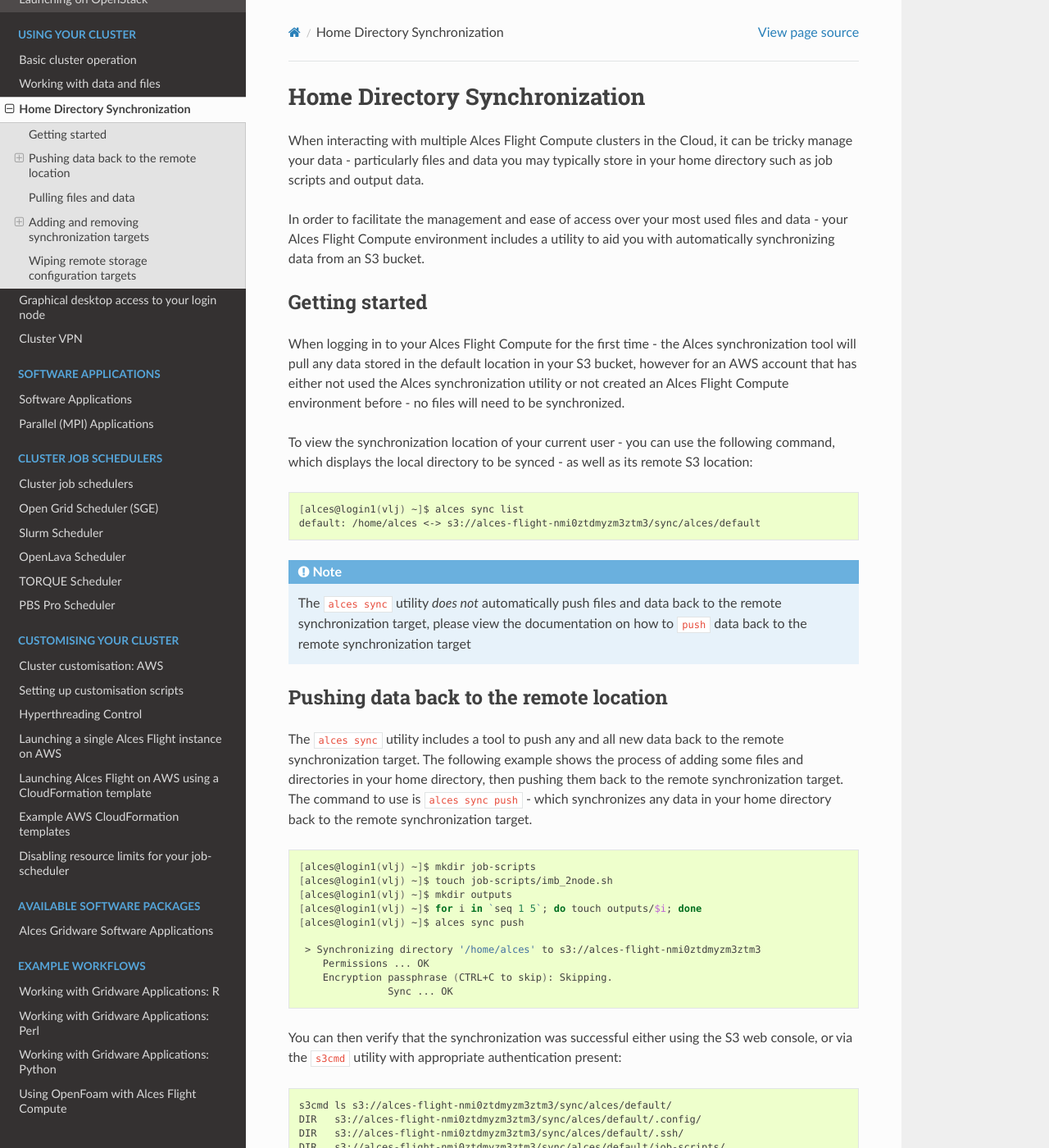
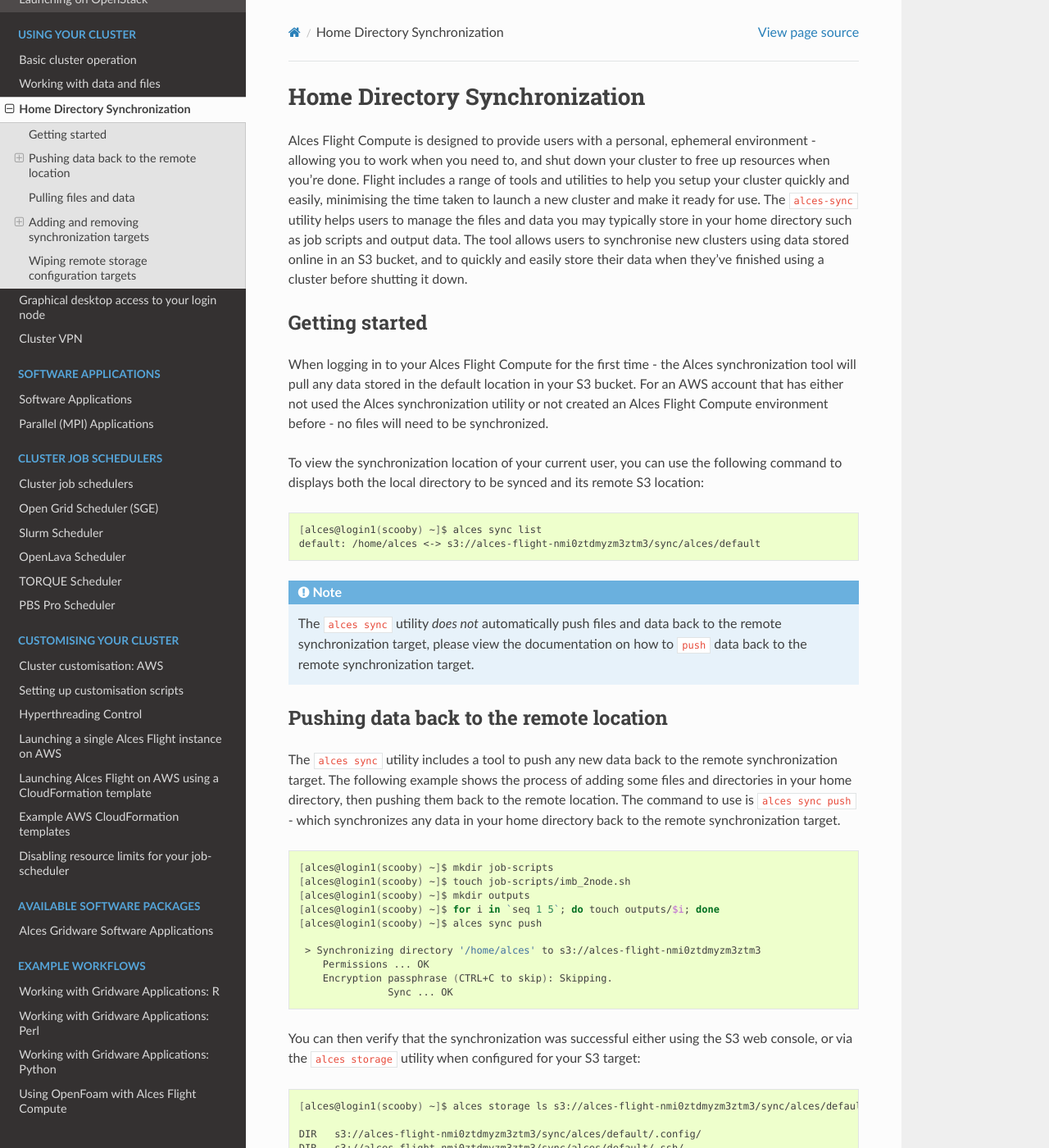
Before and after one commit to alces-software/flight-appliance-docs, a Sphinx documentation site: the page built from docs/source/alces-sync/alces-sync.rst, in a window 1280 px wide and 1400 px high. Shown: the whole window at 82% size. Built offline with Sphinx 7.4.7 and the Read the Docs theme 2.0.0, drawn with Linux system fonts in a browser that asks for light colours; some of the changed text lies outside the part shown.

Commit message:
minor fixes

```diff
--- a/docs/source/alces-sync/alces-sync.rst
+++ b/docs/source/alces-sync/alces-sync.rst
@@ -3,47 +3,48 @@
 Home Directory Synchronization
 ==============================
 
-When interacting with multiple Alces Flight Compute clusters in the Cloud, it can be tricky manage your data - particularly files and data you may typically store in your home directory such as job scripts and output data.
+Alces Flight Compute is designed to provide users with a personal, ephemeral environment - allowing you to work when you need to, and shut down your cluster to free up resources when you're done. Flight includes a range of tools and utilities to help you setup your cluster quickly and easily, minimising the time taken to launch a new cluster and make it ready for use. The ``alces-sync`` utility helps users to manage the files and data you may typically store in your home directory such as job scripts and output data. The tool allows users to synchronise new clusters using data stored online in an S3 bucket, and to quickly and easily store their data when they've finished using a cluster before shutting it down.
 
-In order to facilitate the management and ease of access over your most used files and data - your Alces Flight Compute environment includes a utility to aid you with automatically synchronizing data from an S3 bucket.
 
 Getting started
 ---------------
 
-When logging in to your Alces Flight Compute for the first time - the Alces synchronization tool will pull any data stored in the default location in your S3 bucket, however for an AWS account that has either not used the Alces synchronization utility or not created an Alces Flight Compute environment before - no files will need to be synchronized.
+When logging in to your Alces Flight Compute for the first time - the Alces synchronization tool will pull any data stored in the default location in your S3 bucket. For an AWS account that has either not used the Alces synchronization utility or not created an Alces Flight Compute environment before - no files will need to be synchronized.
 
-To view the synchronization location of your current user - you can use the following command, which displays the local directory to be synced - as well as its remote S3 location:
+To view the synchronization location of your current user, you can use the following command to displays both the local directory to be synced and its remote S3 location:
 
 .. code:: bash
 
-  [alces@login1(vlj) ~]$ alces sync list
+  [alces@login1(scooby) ~]$ alces sync list
   default: /home/alces <-> s3://alces-flight-nmi0ztdmyzm3ztm3/sync/alces/default
 
-.. note:: The ``alces sync`` utility *does not* automatically push files and data back to the remote synchronization target, please view the documentation on how to ``push`` data back to the remote synchronization target
+.. note:: The ``alces sync`` utility *does not* automatically push files and data back to the remote synchronization target, please view the documentation on how to ``push`` data back to the remote synchronization target.
+
 
 Pushing data back to the remote location
 ----------------------------------------
 
-The ``alces sync`` utility includes a tool to push any and all new data back to the remote synchronization target. The following example shows the process of adding some files and directories in your home directory, then pushing them back to the remote synchronization target. The command to use is ``alces sync push`` - which synchronizes any data in your home directory back to the remote synchronization target.
+The ``alces sync`` utility includes a tool to push any new data back to the remote synchronization target. The following example shows the process of adding some files and directories in your home directory, then pushing them back to the remote location. The command to use is ``alces sync push`` - which synchronizes any data in your home directory back to the remote synchronization target.
 
 .. code:: bash
 
-  [alces@login1(vlj) ~]$ mkdir job-scripts
-  [alces@login1(vlj) ~]$ touch job-scripts/imb_2node.sh
-  [alces@login1(vlj) ~]$ mkdir outputs
-  [alces@login1(vlj) ~]$ for i in `seq 1 5`; do touch outputs/$i; done
-  [alces@login1(vlj) ~]$ alces sync push
+  [alces@login1(scooby) ~]$ mkdir job-scripts
+  [alces@login1(scooby) ~]$ touch job-scripts/imb_2node.sh
+  [alces@login1(scooby) ~]$ mkdir outputs
+  [alces@login1(scooby) ~]$ for i in `seq 1 5`; do touch outputs/$i; done
+  [alces@login1(scooby) ~]$ alces sync push
 
    > Synchronizing directory '/home/alces' to s3://alces-flight-nmi0ztdmyzm3ztm3
       Permissions ... OK
       Encryption passphrase (CTRL+C to skip): Skipping.
                  Sync ... OK
 
-You can then verify that the synchronization was successful either using the S3 web console, or via the ``s3cmd`` utility with appropriate authentication present:
+You can then verify that the synchronization was successful either using the S3 web console, or via the ``alces storage`` utility when configured for your S3 target:
 
 .. code:: bash
 
-  s3cmd ls s3://alces-flight-nmi0ztdmyzm3ztm3/sync/alces/default/
+  [alces@login1(scooby) ~]$ alces storage ls s3://alces-flight-nmi0ztdmyzm3ztm3/sync/alces/default/
+
   DIR   s3://alces-flight-nmi0ztdmyzm3ztm3/sync/alces/default/.config/
   DIR   s3://alces-flight-nmi0ztdmyzm3ztm3/sync/alces/default/.ssh/
   DIR   s3://alces-flight-nmi0ztdmyzm3ztm3/sync/alces/default/job-scripts/
@@ -57,7 +58,8 @@
   2016-09-06 13:47       740   s3://alces-flight-nmi0ztdmyzm3ztm3/sync/alces/default/.modules
   2016-09-06 13:47       118   s3://alces-flight-nmi0ztdmyzm3ztm3/sync/alces/default/clusterware-setup-sshkey.log
 
-.. hint:: When performing the ``alces sync push`` command - you may choose to set an encryption passphrase for additional protection
+.. hint:: When performing the ``alces sync push`` command - you may choose to set an encryption passphrase for additional protection.
+
 
 Managing pushed files and data
 ~~~~~~~~~~~~~~~~~~~~~~~~~~~~~~
@@ -74,7 +76,7 @@
 
     ``sync.default.yml``    Configuration file for home directory synchronization
 
-Open the ``sync.default.yml`` configuration file to add an example file exclusion. Below the ``:source: :home`` line - include a new section - e.g.:
+Open the ``sync.default.yml`` configuration file to add an example file exclusion. Below the ``:source: :home`` line - include a new section - e.g.
 
 .. code:: yaml
 
@@ -93,14 +95,17 @@
 
 .. code:: bash
 
-  [alces@login1(vlj) ~]$ ls
+  [alces@login1(scooby) ~]$ ls
   clusterware-setup-sshkey.log
-  [alces@login1(vlj) ~]$ alces sync pull
+
+  [alces@login1(scooby) ~]$ alces sync pull
    > Synchronizing directory '/home/alces' from s3://alces-flight-nmi0ztdmyzm3ztm3
               Sync ... OK
        Permissions ... OK
-  [alces@login1(vlj) ~]$ ls
+
+  [alces@login1(scooby) ~]$ ls
   clusterware-setup-sshkey.log  job-scripts  outputs
+
 
 Adding and removing synchronization targets
 -------------------------------------------
@@ -116,15 +121,17 @@
 
 .. code:: bash
 
-  [alces@login1(vlj) ~]$ alces sync add data /data
+  [alces@login1(scooby) ~]$ alces sync add data /data
   alces sync add: created 'data' to sync '/data'
-  [alces@login1(vlj) ~]$ alces sync list
+
+  [alces@login1(scooby) ~]$ alces sync list
   data: /data <-> s3://alces-flight-nmi0ztdmyzm3ztm3/sync/alces/data
   default: /home/alces <-> s3://alces-flight-nmi0ztdmyzm3ztm3/sync/alces/default
 
 You can then synchronize any data stored in the ``/data`` directory using the ``alces sync push <name>`` command.
 
-.. note:: By default, the ``alces sync push`` command will only push data to the default storage configuration - typically the users home directory. It is important to ensure you specify the storage configuration name when using the ``alces sync push`` command to manage additionally set up storage configurations
+.. note:: By default, the ``alces sync push`` command will only push data to the default storage configuration - typically the users home directory. It is important to ensure you specify the storage configuration name when using the ``alces sync push`` command to manage additionally set up storage configurations.
+
 
 Removing a synchronization configuration
 ~~~~~~~~~~~~~~~~~~~~~~~~~~~~~~~~~~~~~~~~
@@ -133,10 +140,11 @@
 
 .. code:: bash
 
-  [alces@login1(vlj) ~]$ alces sync list
+  [alces@login1(scooby) ~]$ alces sync list
   data: /data <-> s3://alces-flight-nmi0ztdmyzm3ztm3/sync/alces/data
   default: /home/alces <-> s3://alces-flight-nmi0ztdmyzm3ztm3/sync/alces/default
-  [alces@login1(vlj) ~]$ alces sync remove data
+
+  [alces@login1(scooby) ~]$ alces sync remove data
   Remove sync configuration for 'data' (Y/N)? y
   alces sync remove: removed 'data'
 
@@ -147,8 +155,8 @@
 
 .. code:: bash
 
-  [alces@login1(vlj) ~]$ alces sync purge data
+  [alces@login1(scooby) ~]$ alces sync purge data
   Purge all files for 'data' at 's3://alces-flight-nmi0ztdmyzm3ztm3/sync/alces/data' (Y/N)? y
   alces sync purge: purged 'data'
 
-.. warning:: Double check the remote location you are planning to wipe **does not** contain any important data before running the ``alces sync purge`` command
+.. warning:: Double check the remote location you are planning to wipe **does not** contain any important data before running the ``alces sync purge`` command.
```
